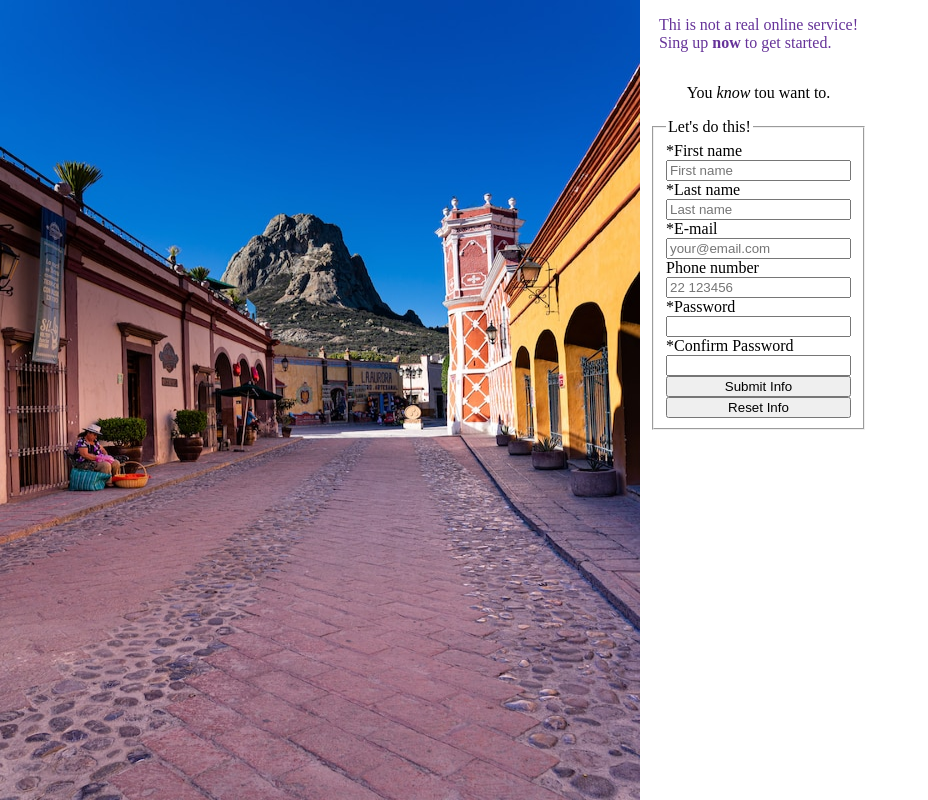
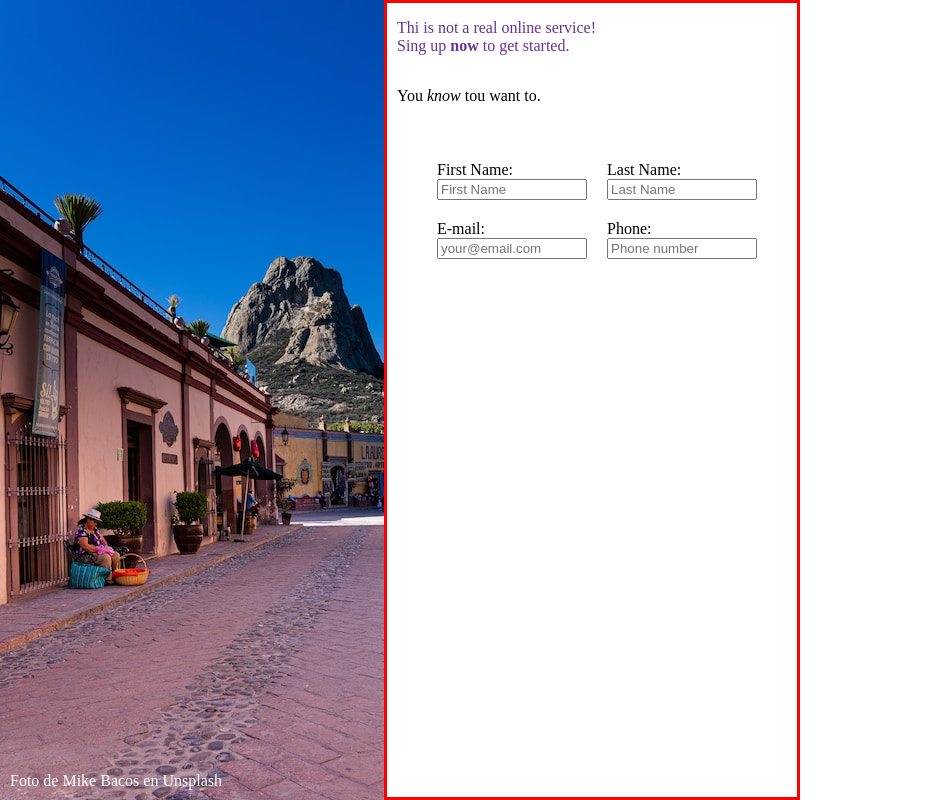
Before and after one commit to c-dez/Sign-up-Form-, a plain HTML site: page index.html in a window 1280 px wide. Shown: the whole page, without its empty margins (0-928 px from the left). Drawn offline with Linux system fonts and the light colour scheme.

Commit message:
fixed layout

```diff
--- a/index.html
+++ b/index.html
@@ -11,7 +11,8 @@
 <div id="container">
 
    <div id="side-image">
-        <img src="./images/mike-bacos-8FshqIxvoUY-unsplash.jpg" alt="">
+        <!-- <img src="./images/mike-bacos-8FshqIxvoUY-unsplash.jpg" alt=""> -->
+        <footer>Foto de Mike Bacos en Unsplash</footer>
    </div>
    <div id="side-panel">
         <p class="title">Thi is not a real online service!
@@ -19,30 +20,27 @@
         <p>You <i>know</i> tou want to.</p>
 
         <form action="#">
-            <fieldset>
-                <legend>Let's do this!</legend>
-                <label for="name">*First name</label>
-                <input type="text" name="name" id="name" placeholder="First name" required>
-                <label for="last-name">*Last name</label>
-                <input type="text" name="lastName" id="lastName" placeholder="Last name" required>
+           <div class="columna">
+                <label for="firstName">First Name:</label>
+                <input type="text" name="firstName" id="firstName" placeholder="First Name">
+           </div>
+           <div>
+                <label for="lastNmae">Last Name:</label>
+                <input type="text" name="lastName" id="lastName" placeholder="Last Name">
+           </div>
+           <div class="columna">
+                <label for="email">E-mail:</label>
+                <input type="email" name="email" id="email" placeholder="your@email.com">
 
-                <label for="email">*E-mail</label>
-                <input type="email" name="email" id="email" placeholder="your@email.com" required>
+           </div>
+           <div>
+            <label for="phone">Phone:</label>
+            <input type="text" name="phone" id="phone" placeholder="Phone number">
 
-                <label for="phone">Phone number</label>
-                <input type="text" name="phone" id="phone" placeholder="22 123456">
-
-                <label for="password">*Password</label>
-                <input type="password" name="password" id="password">
-                <label for="password">*Confirm Password</label>
-                <input type="password" name="password" id="password">
-
-                <button type="submit">Submit Info</button>
-                <button type="reset">Reset Info</button>
+           </div>
 
 
-            </fieldset>
-           </form>
+        </form>
 
    </div>
 
--- a/style.css
+++ b/style.css
@@ -6,18 +6,26 @@ body{
     display: flex;
 }
 #side-image{
+    flex: 1;
     display: flex;
-    width: 50%;
+    max-width: 30%;
     height: 100vh;background-color: aqua;
+    background-image: url(./images/mike-bacos-8FshqIxvoUY-unsplash.jpg);
 
 }
-#side-image img{
-    width: 100%;
+#side-image footer{
+    align-self: self-end;
+    margin: 10px;
+    color: white;
 }
+
 #side-panel{
+    border: 3px solid red;
+    max-width: 400px;
+    /* flex: 1; */
     display: flex;
     flex-direction: column;
-    align-items: center;
+    align-items: flex-start;
 
     padding-left: 10px;
     /* width: 60%; */
@@ -27,8 +35,20 @@ body{
     /* align-self: self-start; */
 }
 
-
-fieldset{
+form {
+    display: flex;
+    flex-wrap: wrap;
+    flex-direction: row;
+    /* width: 80%; */
+    padding: 30px;
+    /* justify-content: space-between; */
+}
+form div{
     display: flex;
     flex-direction: column;
+    max-width: 150px;
+    padding: 10px;
 }
+.columna{
+    /* flex-basis: 50%; */
+}
```
Also changed, not shown: licensing/credits.txt, 1 other file.
